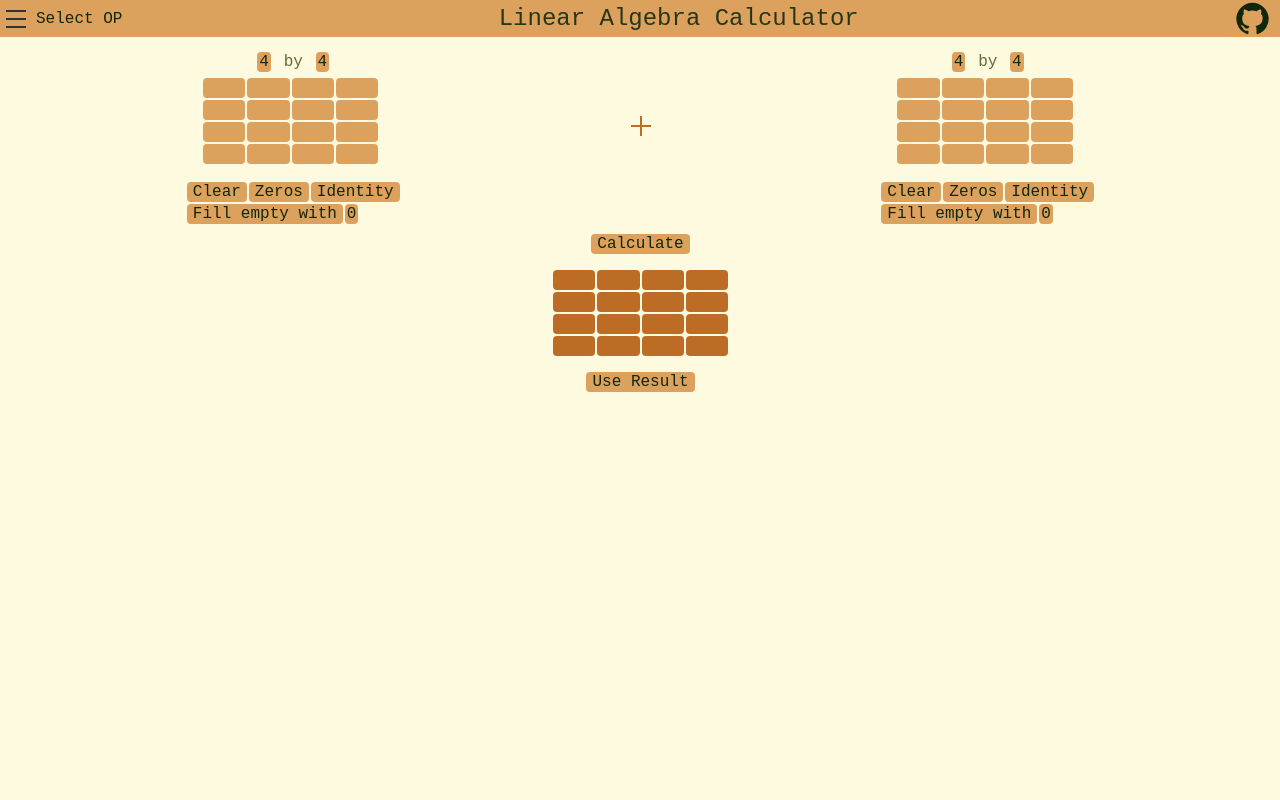
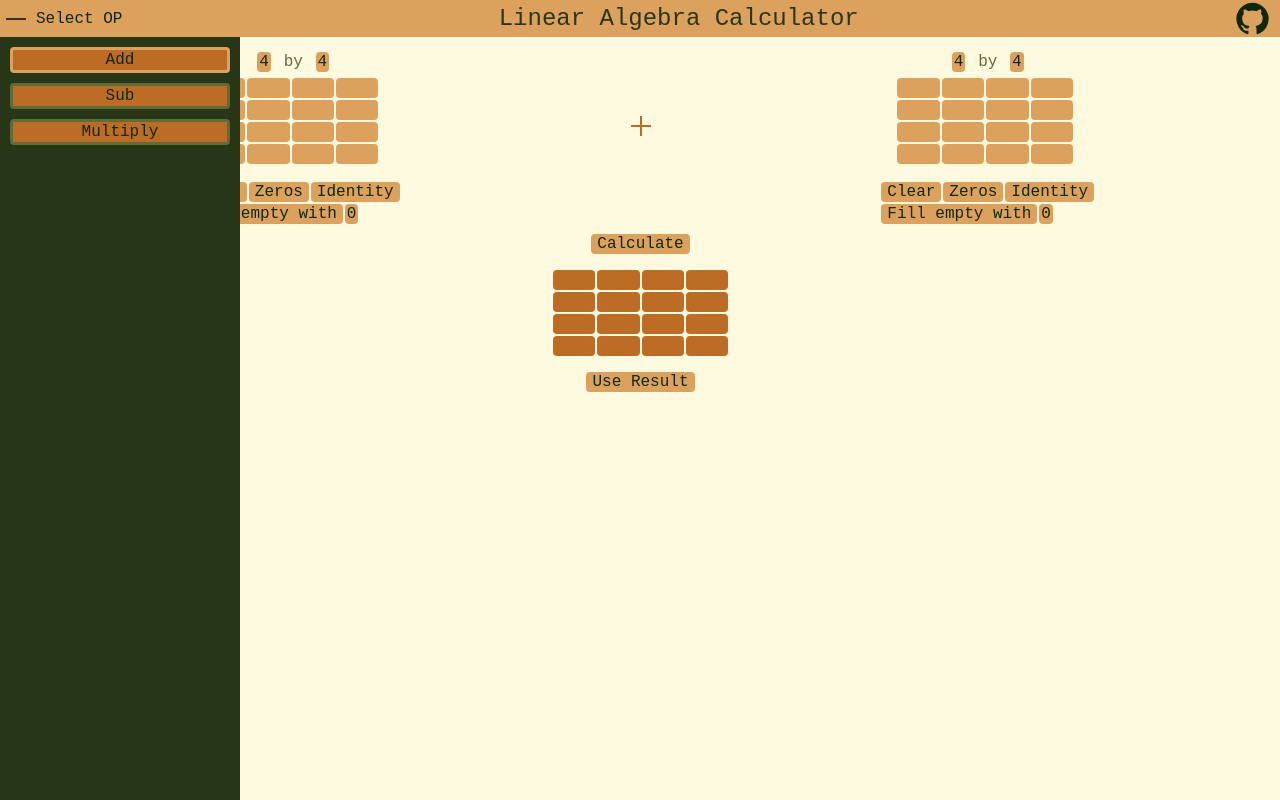
Before and after one commit to NabilNYMansour/LinAlgCalculator, a React (Create React App) app: page / in a window 1280 px wide. Built offline with nearby package versions, Linux system fonts and the light colour scheme.

Commit message:
Updated CSS file

```diff
--- a/src/App.css
+++ b/src/App.css
@@ -72,11 +72,13 @@ input {
 
 input:hover,
 button:hover {
-  background-color: #DDA15E;
+  background-color: #ecad65;
 }
 
 input:disabled,
 button:disabled {
+  color: black;
+  opacity: 1;
   background-color: #BC6C25;
 }
 
--- a/src/App.tsx
+++ b/src/App.tsx
@@ -7,7 +7,7 @@ import GitHub from "@mui/icons-material/GitHub";
 import { test } from "./lin-alg-js-lib/LinAlg";
 
 function App() {
-  const [opnavHide, setOpnavHide] = useState<boolean>(false);
+  const [opnavHide, setOpnavHide] = useState<boolean>(true);
   const [historynavHide, setHistorynavHide] = useState<boolean>(false);
   const isPhone = useMediaQuery("(max-width: 600px)");
   const topnavRef = useRef<HTMLDivElement>(null);
```
